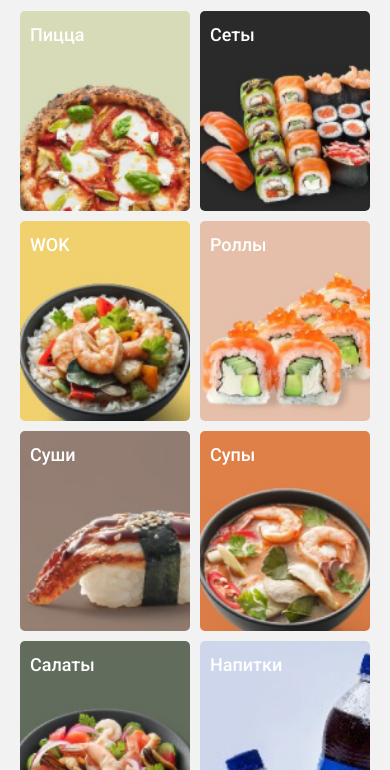
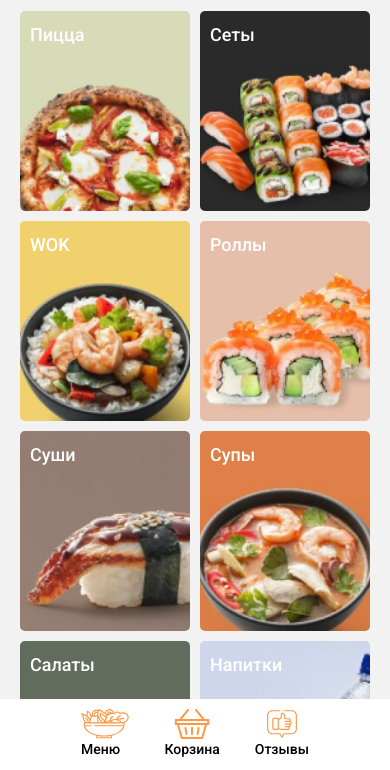
Before and after one commit to YuzeyzerTest/romsem, a plain HTML site: page index.html in a window 390 px wide. Shown: the part 74-844 px from the top of the page. Drawn offline with nearby package versions, Linux system fonts and the light colour scheme.

Commit message:
created fixed mobile-cart

```diff
--- a/index.html
+++ b/index.html
@@ -22,6 +22,31 @@
     <link rel="icon" sizes="16x16" href="./img/logo.png" />
   </head>
   <body>
+    <div class="mobile-cart">
+      <nav>
+        <ul>
+          <li>
+            <a href="./index.html">
+              <img src="./img/mobile-menu.svg" alt="Меню">
+              <span>Меню</span>
+            </a>
+          </li>
+          <li>
+            <a href="#">
+              <img src="./img/mobile-cart.svg" alt="Корзина">
+              <span>Корзина</span>
+            </a>
+          </li>
+          <li>
+            <a href="./reviews.html">
+              <img src="./img/mobile-reviews.svg" alt="Отзывы">
+              <span>Отзывы</span>
+            </a>
+          </li>
+        </ul>
+      </nav>
+    </div>
+
     <div class="wrapper">
       <aside class="sidebar-menu">
         <div class="logo">
@@ -474,6 +499,7 @@
       </aside>
     </div>
 
+
     <script src="https://unpkg.com/swiper@7/swiper-bundle.min.js"></script>
 
     <script src="./js/slider.js"></script>
--- /dev/null
+++ b/scss/components/_mobile-cart.scss
@@ -0,0 +1,35 @@
+.mobile-cart {
+  position: fixed;
+  z-index: 10;
+  left: 0;
+  bottom: 0;
+  padding: 10px 0;
+  background-color: #fff;
+  width: 100%;
+  nav {
+    display: flex;
+    justify-content: center;
+  }
+  ul {
+    display: flex;
+    align-items: center;
+  }
+  li {
+    margin-right: 35px;
+    &:last-child {
+      margin-right: 0;
+    }
+  }
+  a {
+    display: flex;
+    flex-direction: column;
+  }
+  img {
+    max-width: 100%;
+    height: 30px;
+  }
+  span {
+    @include font(14px, 500);
+    color: $text-black;
+  }
+}
--- a/scss/index.scss
+++ b/scss/index.scss
@@ -13,6 +13,7 @@
 @import "./components/sidebarCart";
 @import "./components/goods";
 @import "./pages/order.scss";
+@import "./components/mobile-cart";
 
 body {
   font-family: "Roboto", sans-serif;
```
Also changed, not shown: order.html (+26 -0 lines), reviews.html (+27 -0 lines), sety.html (+28 -0 lines), css/index.css, img/mobile-cart.svg (added), img/mobile-menu.svg (added), img/mobile-reviews.svg (added), 1 other file.
